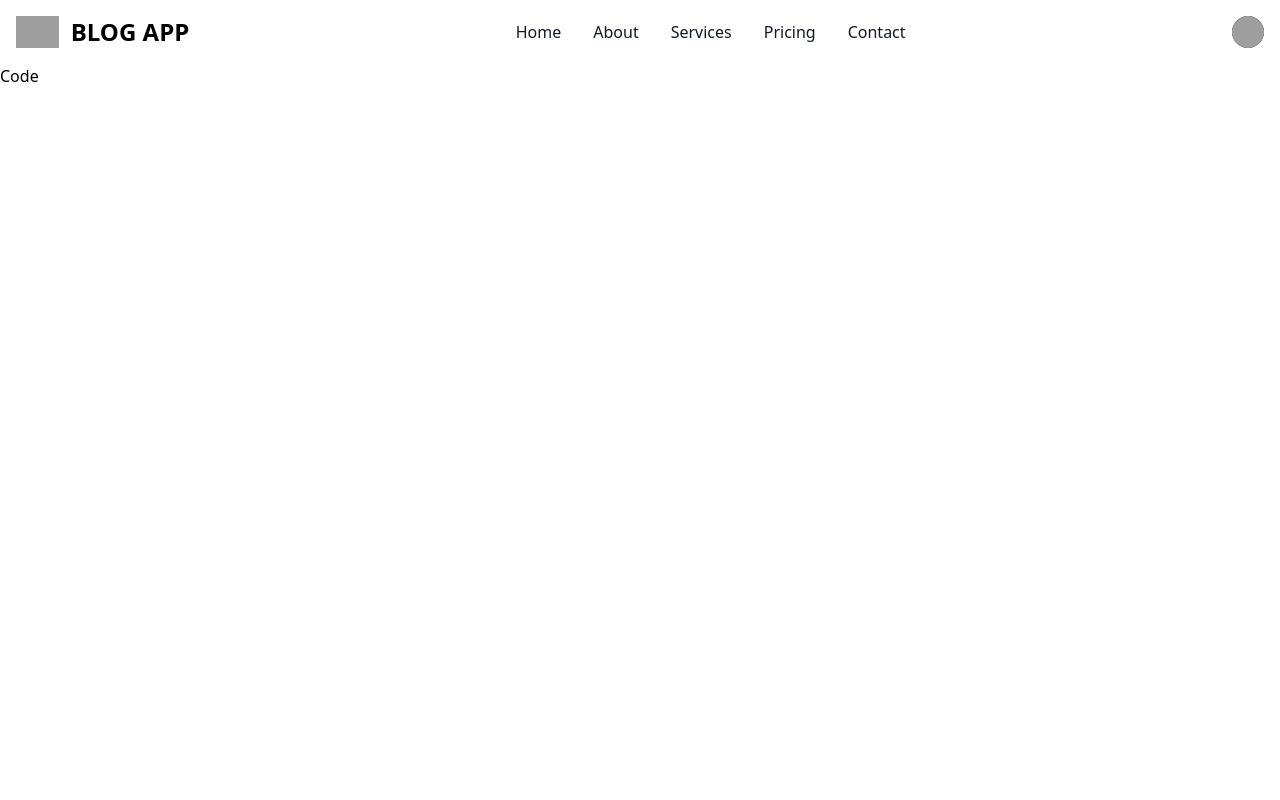
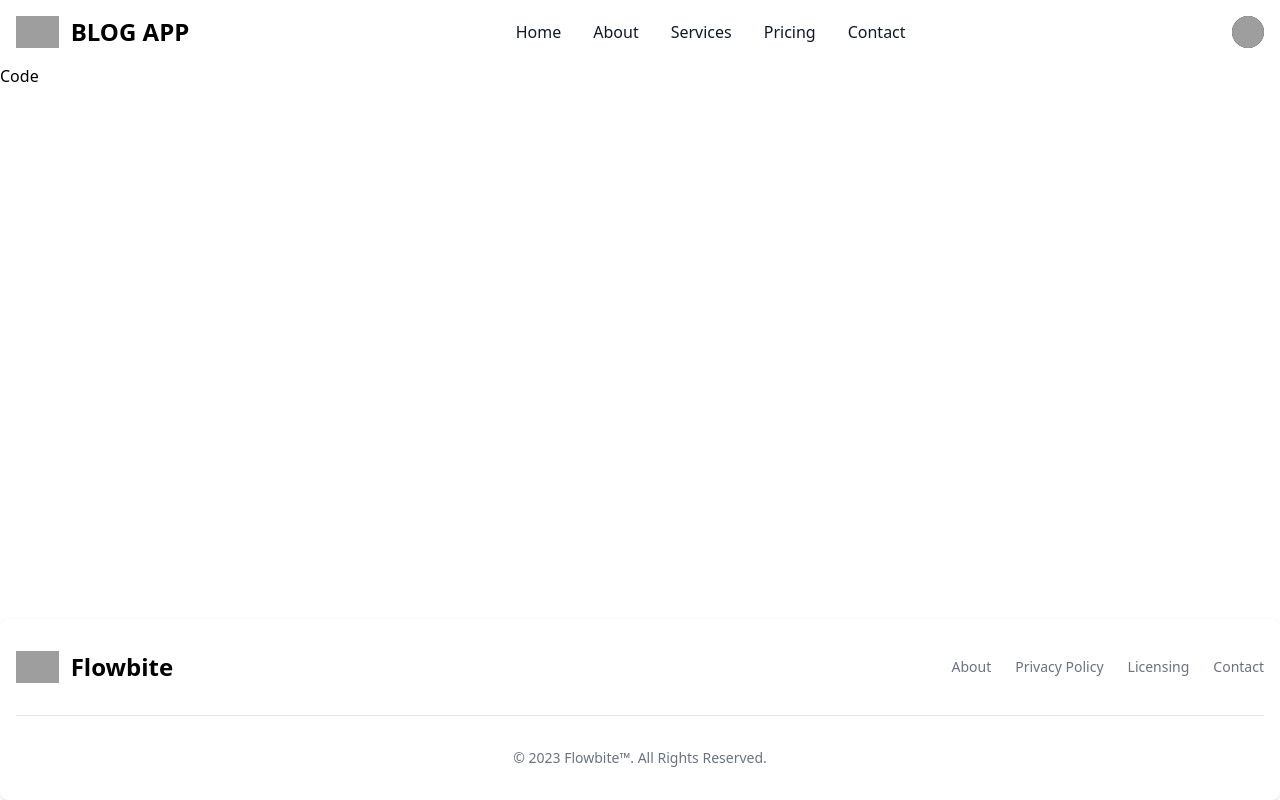
Before and after one commit to CarlosRamirez31/Blog-Project, a React (Vite) app in the folder FRONTEND/blog_app_react/: page / in a window 1280 px wide. Built offline with nearby package versions, Linux system fonts and the light colour scheme; grey boxes are pictures that could not be loaded.

Commit message:
Añadiendo footer base

```diff
--- a/FRONTEND/blog_app_react/src/App.tsx
+++ b/FRONTEND/blog_app_react/src/App.tsx
@@ -1,15 +1,17 @@
 import { useState } from "react";
-import reactLogo from "./assets/react.svg";
-import viteLogo from "/vite.svg";
 import "./App.css";
 import { NarBar } from "./Components/NavBar/NavBar";
+import { Footer } from "./Components/Footer/Footer";
 
 function App() {
   return (
     <>
+      <div className="flex flex-col min-h-screen">
       <NarBar />
-      <div className="App">
-        <h1>Code</h1>
+        <div className="App flex-grow">
+          <h1>Code</h1>
+        </div>
+        <Footer/>
       </div>
     </>
   );
--- /dev/null
+++ b/FRONTEND/blog_app_react/src/Components/Footer/Footer.tsx
@@ -0,0 +1,55 @@
+export const Footer = () => {
+  return (
+    <>
+      <footer className="flex-shrink-0 bg-white rounded-lg shadow dark:bg-gray-900">
+        <div className="w-full max-w-screen-xl mx-auto p-4 md:py-8">
+          <div className="sm:flex sm:items-center sm:justify-between">
+            <a
+              href="https://flowbite.com/"
+              className="flex items-center mb-4 sm:mb-0"
+            >
+              <img
+                src="https://flowbite.com/docs/images/logo.svg"
+                className="h-8 mr-3"
+                alt="Flowbite Logo"
+              />
+              <span className="self-center text-2xl font-semibold whitespace-nowrap dark:text-white">
+                Flowbite
+              </span>
+            </a>
+            <ul className="flex flex-wrap items-center mb-6 text-sm font-medium text-gray-500 sm:mb-0 dark:text-gray-400">
+              <li>
+                <a href="#" className="mr-4 hover:underline md:mr-6 ">
+                  About
+                </a>
+              </li>
+              <li>
+                <a href="#" className="mr-4 hover:underline md:mr-6">
+                  Privacy Policy
+                </a>
+              </li>
+              <li>
+                <a href="#" className="mr-4 hover:underline md:mr-6 ">
+                  Licensing
+                </a>
+              </li>
+              <li>
+                <a href="#" className="hover:underline">
+                  Contact
+                </a>
+              </li>
+            </ul>
+          </div>
+          <hr className="my-6 border-gray-200 sm:mx-auto dark:border-gray-700 lg:my-8" />
+          <span className="block text-sm text-gray-500 sm:text-center dark:text-gray-400">
+            © 2023{" "}
+            <a href="https://flowbite.com/" className="hover:underline">
+              Flowbite™
+            </a>
+            . All Rights Reserved.
+          </span>
+        </div>
+      </footer>
+    </>
+  );
+};
```
